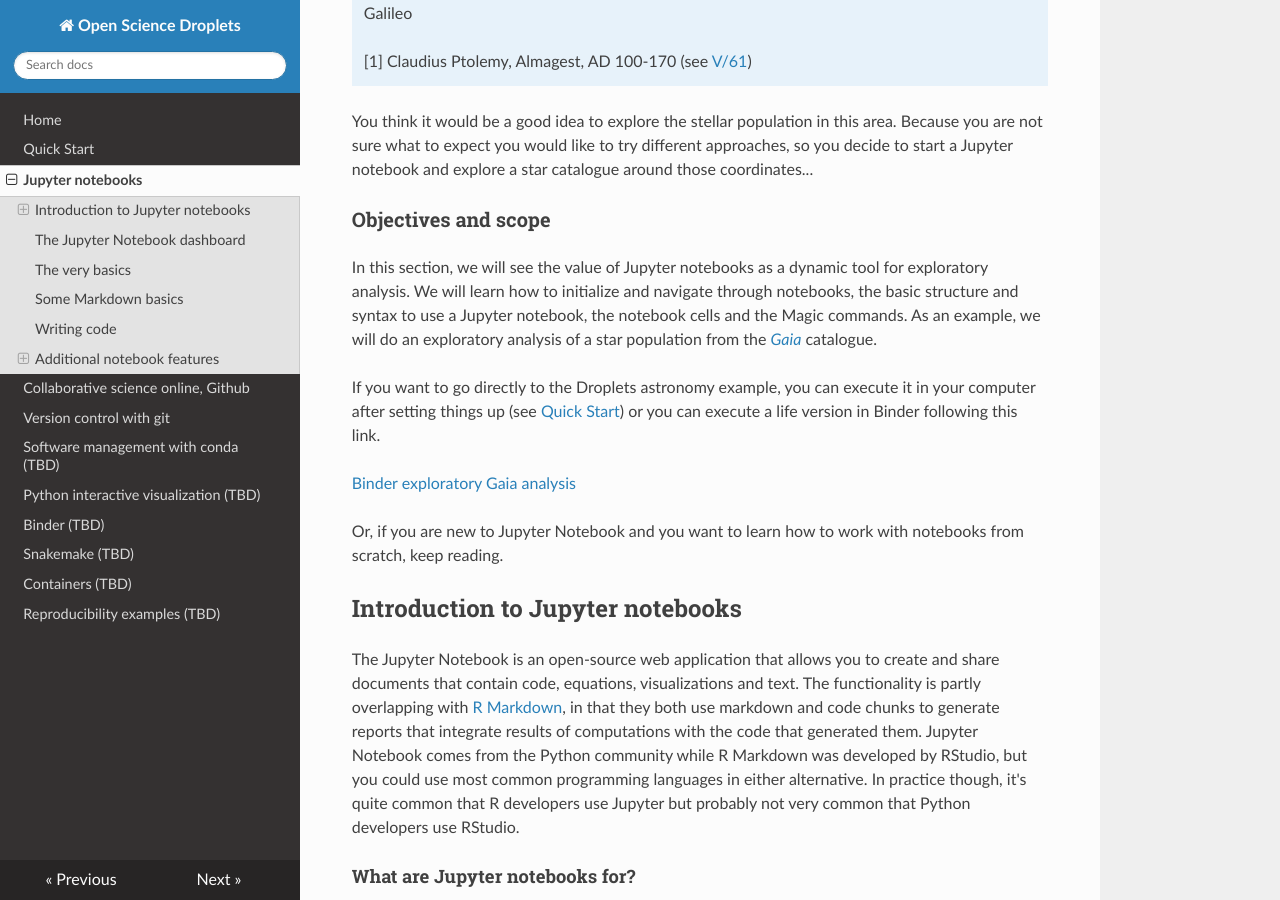
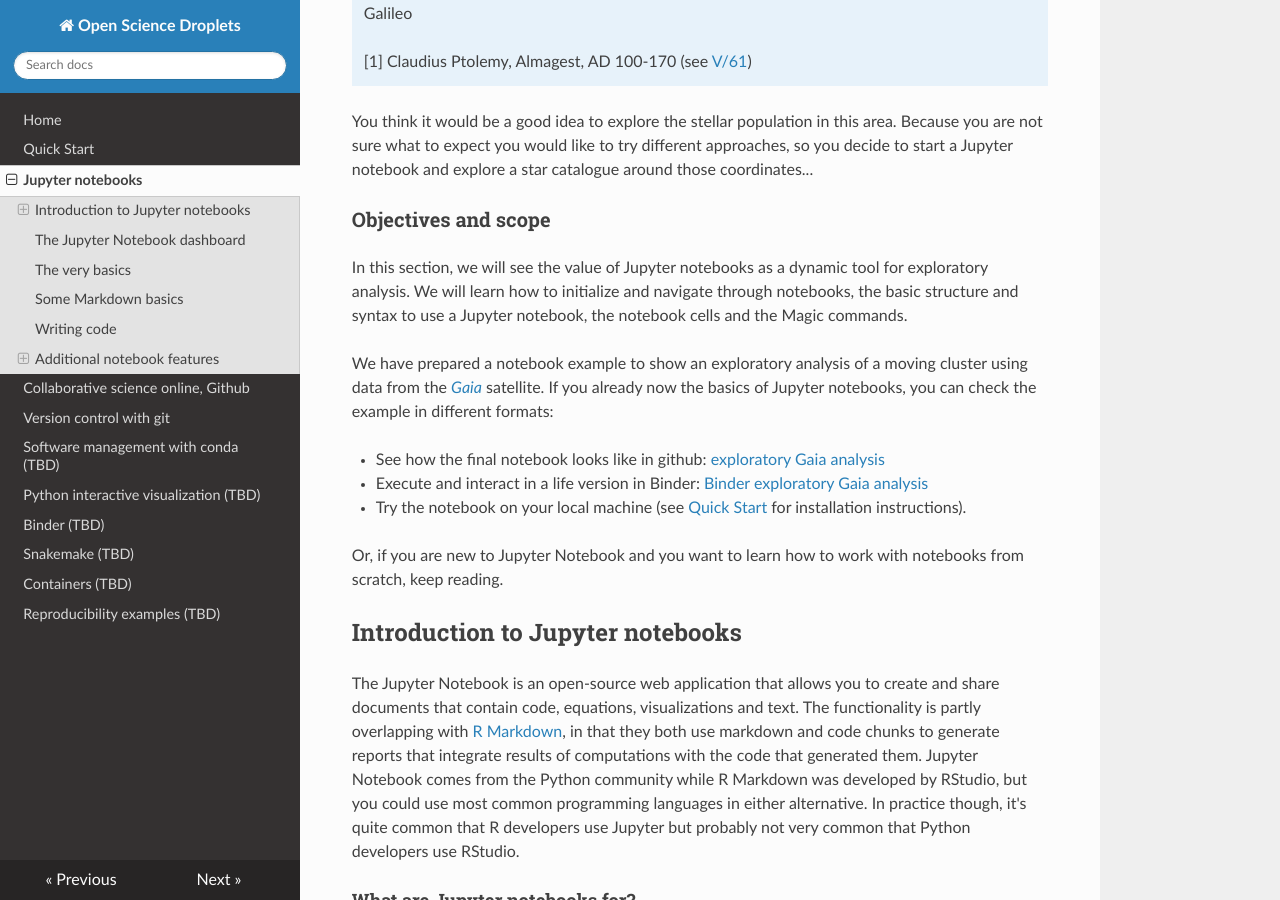
Before and after one commit to espsrc/droplets, an MkDocs documentation site: the page built from docs/jupyter.md, in a window 1280 px wide and 900 px high, scrolled down 535 px. Built offline with MkDocs 1.6.1, drawn with Linux system fonts in a browser that asks for light colours; nearby versions of some CDN libraries; formulas are drawn with MathJax 3.

Commit message:
Clarify possible ways of opening the sample notebook analysis

```diff
--- a/docs/jupyter.md
+++ b/docs/jupyter.md
@@ -21,21 +21,15 @@ You think it would be a good idea to explore the stellar population in this area
 
 <h3>Objectives and scope</h3>
 
-In this section, we will see the value of Jupyter notebooks as a dynamic tool for exploratory analysis. We will learn how to initialize and navigate through notebooks, the basic structure and syntax to use a Jupyter notebook, the notebook cells and the Magic commands. As an example, we will do an exploratory analysis of a star population from the *[Gaia](https://sci.esa.int/web/gaia)* catalogue.
+In this section, we will see the value of Jupyter notebooks as a dynamic tool for exploratory analysis. We will learn how to initialize and navigate through notebooks, the basic structure and syntax to use a Jupyter notebook, the notebook cells and the Magic commands.
 
-If you want to go directly to the Droplets astronomy example, you can execute it in your computer after setting things up (see [Quick Start](quickstart.md)) or you can  execute a life version in Binder following this link.
+We have prepared a notebook example to show an exploratory analysis of a moving cluster using data from the *[Gaia](https://sci.esa.int/web/gaia)* satellite. If you already now the basics of Jupyter notebooks, you can check the example in different formats:
 
-[Binder exploratory Gaia analysis](https://mybinder.org/v2/gh/spsrc/droplets/master?filepath=gaia_exploratory%2Fjupyter_exploratory.ipynb)
+- See how the final notebook looks like in github: [exploratory Gaia analysis](https://github.com/spsrc/droplets/blob/master/gaia_exploratory/jupyter_exploratory.ipynb)
+- Execute and interact in a life version in Binder: [Binder exploratory Gaia analysis](https://mybinder.org/v2/gh/spsrc/droplets/master?filepath=gaia_exploratory%2Fjupyter_exploratory.ipynb)
+- Try the notebook on your local machine (see [Quick Start](quickstart.md) for installation instructions).
 
 Or, if you are new to Jupyter Notebook and  you want to learn how to work with notebooks from scratch, keep reading.
-
-<!---
-Nice resources:
-
-https://jupyter.org/try
-
-
--->
 
 ## Introduction to Jupyter notebooks
 The Jupyter Notebook is an open-source web application that allows you to create and share documents that contain code, equations, visualizations and text. The functionality is partly overlapping with [R Markdown](https://rmarkdown.rstudio.com/), in that they both use markdown and code chunks to generate reports that integrate results of computations with the code that generated them. Jupyter Notebook comes from the Python community while R Markdown was developed by RStudio, but you could use most common programming languages in either alternative. In practice though, it's quite common that R developers use Jupyter but probably not very common that Python developers use RStudio.
```
